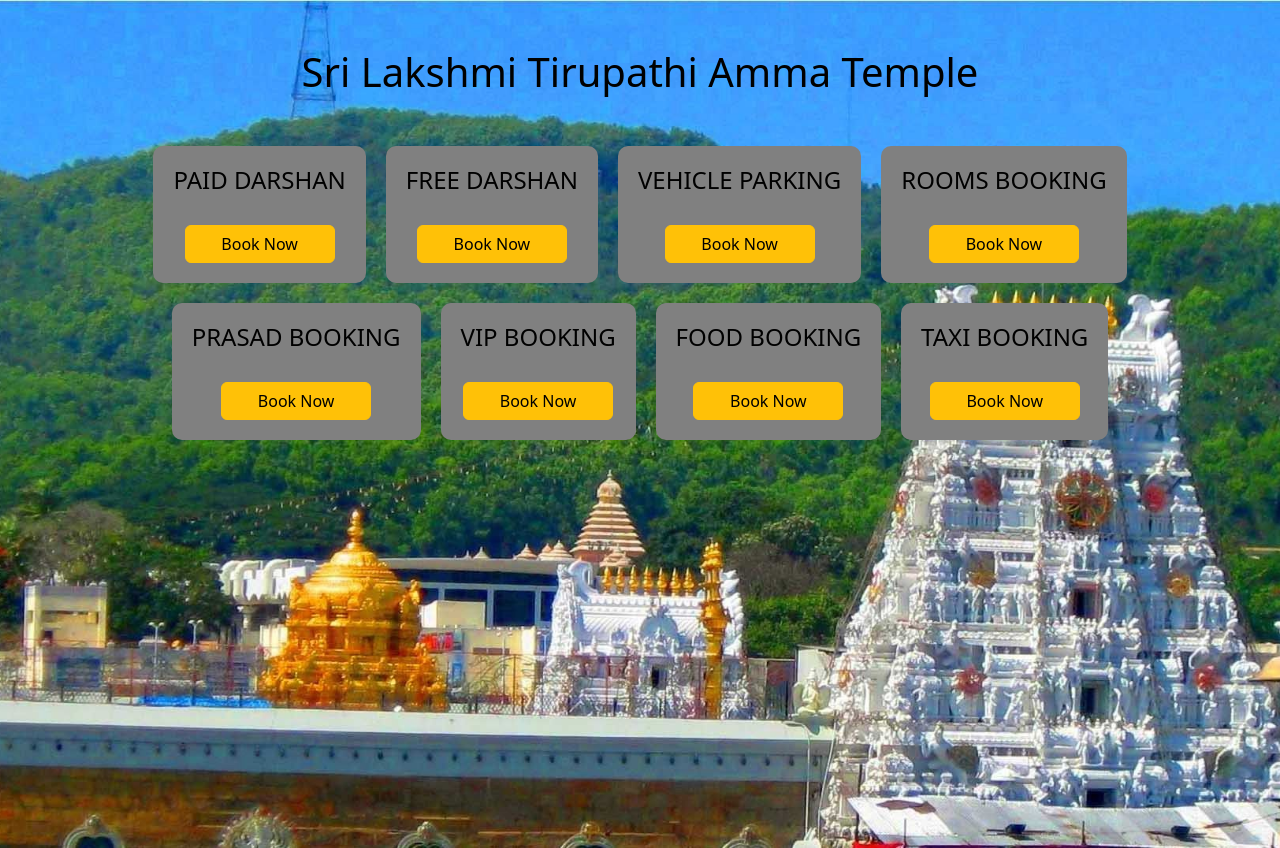
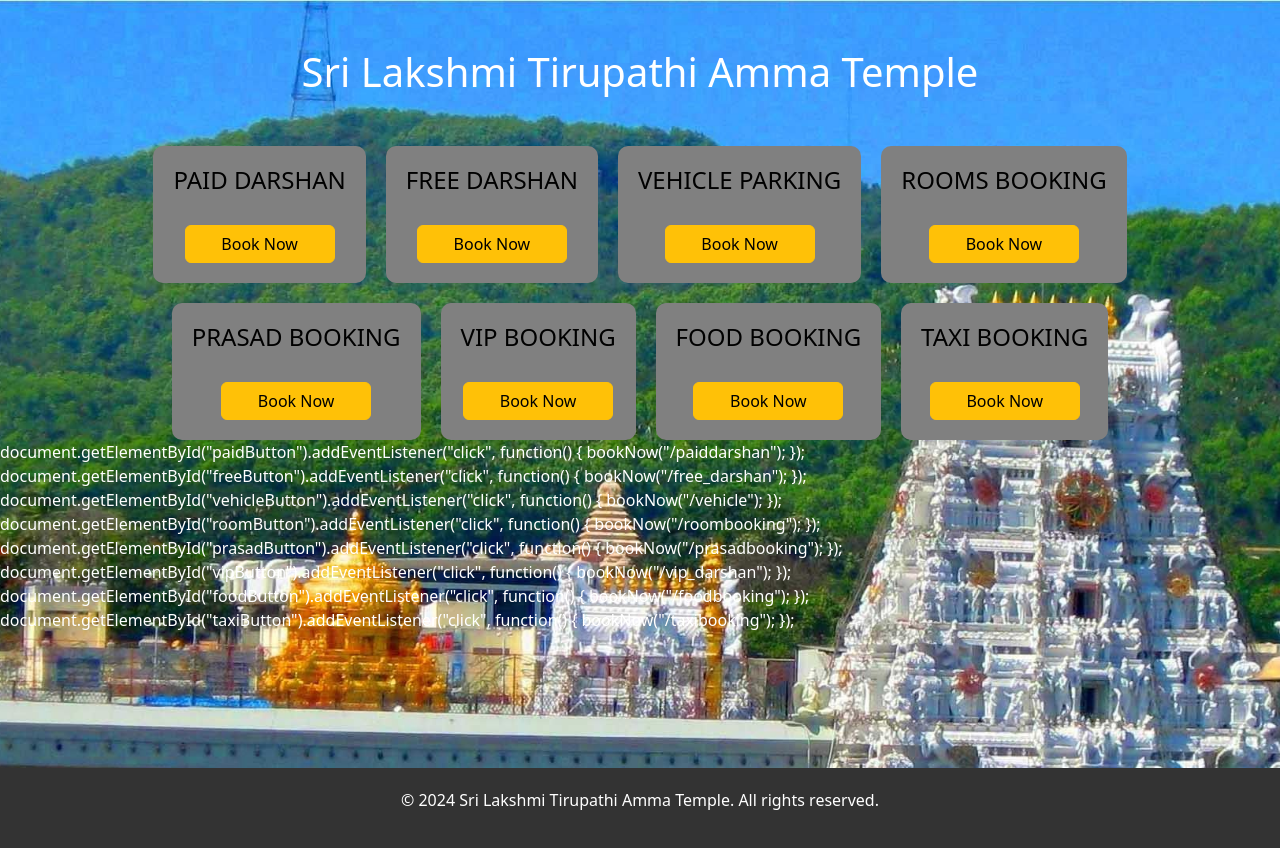
Before and after one commit to nikhilesh1432/temple-management, a Flask app: page /tirupathi_deva in a window 1280 px wide. Run offline with Flask 3, Linux system fonts and the light colour scheme.

Commit message:
Update tirupathi_deva.html

```diff
--- a/template/tirupathi_deva.html
+++ b/template/tirupathi_deva.html
@@ -17,7 +17,7 @@
         }
 
         .container {
-            color: black;
+            color:#fff;
             position: relative;
             z-index: 1;
         }
@@ -59,6 +59,16 @@
             background-color: pink;
             transform: scale(1.1);
         }
+
+        footer {
+            background-color: #333;
+            color: white;
+            text-align: center;
+            padding: 20px 0;
+            position: absolute;
+            bottom: 0;
+            width: 100%;
+        }
     </style>
 </head>
 <body>
@@ -67,38 +77,73 @@
     <div class="booking-options">
         <div class="booking-option">
             <h2>PAID DARSHAN</h2>
-            <button class="btn btn-warning btn-booking" onclick="redirectToPage('/paid_darshan')">Book Now</button>
+            <button id="paidButton" class="btn btn-warning btn-booking">Book Now</button>
         </div>
         <div class="booking-option">
             <h2>FREE DARSHAN</h2>
-            <button class="btn btn-warning btn-booking" onclick="redirectToPage('/free_darshan')">Book Now</button>
+            <button id="freeButton" class="btn btn-warning btn-booking">Book Now</button>
         </div>
         <div class="booking-option">
             <h2>VEHICLE PARKING</h2>
-            <button class="btn btn-warning btn-booking" onclick="redirectToPage('/vehicle')">Book Now</button>
+            <button id="vehicleButton" class="btn btn-warning btn-booking">Book Now</button>
         </div>
         <div class="booking-option">
             <h2>ROOMS BOOKING</h2>
-            <button class="btn btn-warning btn-booking" onclick="redirectToPage('/roombooking')">Book Now</button>
+            <button id="roomButton" class="btn btn-warning btn-booking">Book Now</button>
         </div>
         <div class="booking-option">
             <h2>PRASAD BOOKING</h2>
-            <button class="btn btn-warning btn-booking" onclick="redirectToPage('/prasadbooking')">Book Now</button>
+            <button id="prasadButton" class="btn btn-warning btn-booking">Book Now</button>
         </div>
         <div class="booking-option">
             <h2>VIP BOOKING</h2>
-            <button class="btn btn-warning btn-booking" onclick="redirectToPage('/vip_darshan')">Book Now</button>
+            <button id="vipButton" class="btn btn-warning btn-booking">Book Now</button>
         </div>
         <div class="booking-option">
             <h2>FOOD BOOKING</h2>
-            <button class="btn btn-warning btn-booking" onclick="redirectToPage('/foodbooking')">Book Now</button>
+            <button id="foodButton" class="btn btn-warning btn-booking">Book Now</button>
         </div>
         <div class="booking-option">
             <h2>TAXI BOOKING</h2>
-            <button class="btn btn-warning btn-booking" onclick="redirectToPage('/taxibooking')">Book Now</button>
+            <button id="taxiButton" class="btn btn-warning btn-booking">Book Now</button>
         </div>
     </div>
 </div>
+<footer>
+    <div class="container">
+        <p>&copy; 2024 Sri Lakshmi Tirupathi Amma Temple. All rights reserved.</p>
+    </div>
+</footer>
 <script src="https://cdn.jsdelivr.net/npm/bootstrap@5.3.0-alpha1/dist/js/bootstrap.min.js"></script>
+<script>
+    function redirectToPage(page) {
+        window.location.href = page;
+    }
+</script
+<script>
+    document.getElementById("paidButton").addEventListener("click", function() {
+        bookNow("/paiddarshan");
+    });
+    document.getElementById("freeButton").addEventListener("click", function() {
+        bookNow("/free_darshan");
+    });
+    document.getElementById("vehicleButton").addEventListener("click", function() {
+        bookNow("/vehicle");
+    });
+    document.getElementById("roomButton").addEventListener("click", function() {
+        bookNow("/roombooking");
+    });
+    document.getElementById("prasadButton").addEventListener("click", function() {
+        bookNow("/prasadbooking");
+    });
+    document.getElementById("vipButton").addEventListener("click", function() {
+        bookNow("/vip_darshan");
+    });
+    document.getElementById("foodButton").addEventListener("click", function() {
+        bookNow("/foodbooking");
+    });
+    document.getElementById("taxiButton").addEventListener("click", function() {
+        bookNow("/taxibooking");
+    });
 </body>
 </html>
```
